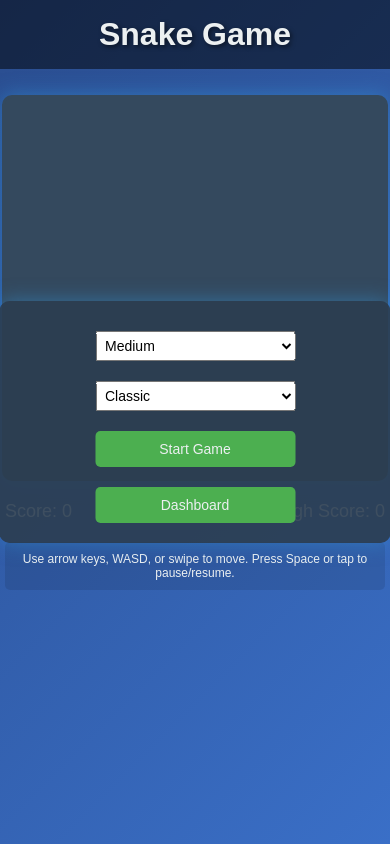
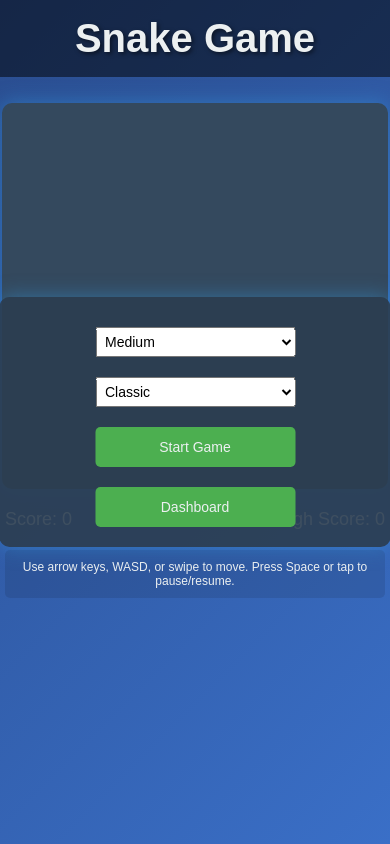
Before and after one commit to filtymilty/gamingdev, a plain HTML site: page games/snake/snake.html in a window 390 px wide. Drawn offline with Linux system fonts and the light colour scheme.

Commit message:
improved visual styling

```diff
--- a/games/snake/snake.css
+++ b/games/snake/snake.css
@@ -133,19 +133,6 @@ h1 {
         padding: 10px 5px;
     }
 
-    h1 {
-        font-size: 2rem;
-    }
-
-    .button {
-        padding: 10px 20px;
-        font-size: 14px;
-    }
-
-    #controlsInfo {
-        font-size: 12px;
-    }
-
     header {
         margin-bottom: 1rem; /* Adjust space for smaller screens */
     }
--- a/main.css
+++ b/main.css
@@ -1,7 +1,7 @@
 :root {
     --primary-color: #2a4d8f; /* Lighter blue */
     --secondary-color: #3a6fc7; /* Lighter blue */
-    --accent-color: #4CAF50;
+    --accent-color: #4CAF50; /* New accent color matching the Snake game */
 }
 
 body {
@@ -17,6 +17,7 @@ body {
 
 header {
     background-color: rgba(0, 0, 0, 0.5);
+    width: 100%;
     padding: 1rem;
     text-align: center;
 }
@@ -73,7 +74,7 @@ h1 {
     color: #cccccc;
 }
 
-.game-link {
+.game-link, .button {
     display: inline-block;
     padding: 0.75rem 1rem;
     background-color: var(--accent-color);
@@ -83,9 +84,11 @@ h1 {
     transition: background-color 0.3s;
     margin-top: auto;
     font-size: 1rem;
+    cursor: pointer;
+    min-width: 120px; /* Ensure buttons are wide enough */
 }
 
-.game-link:hover {
+.game-link:hover, .button:hover {
     background-color: #45a049;
 }
 
@@ -129,4 +132,9 @@ h1 {
         padding: 0.5rem 0.75rem;
         font-size: 0.9rem;
     }
+
+    .button {
+        padding: 10px 20px;
+        font-size: 14px;
+    }
 }
```
